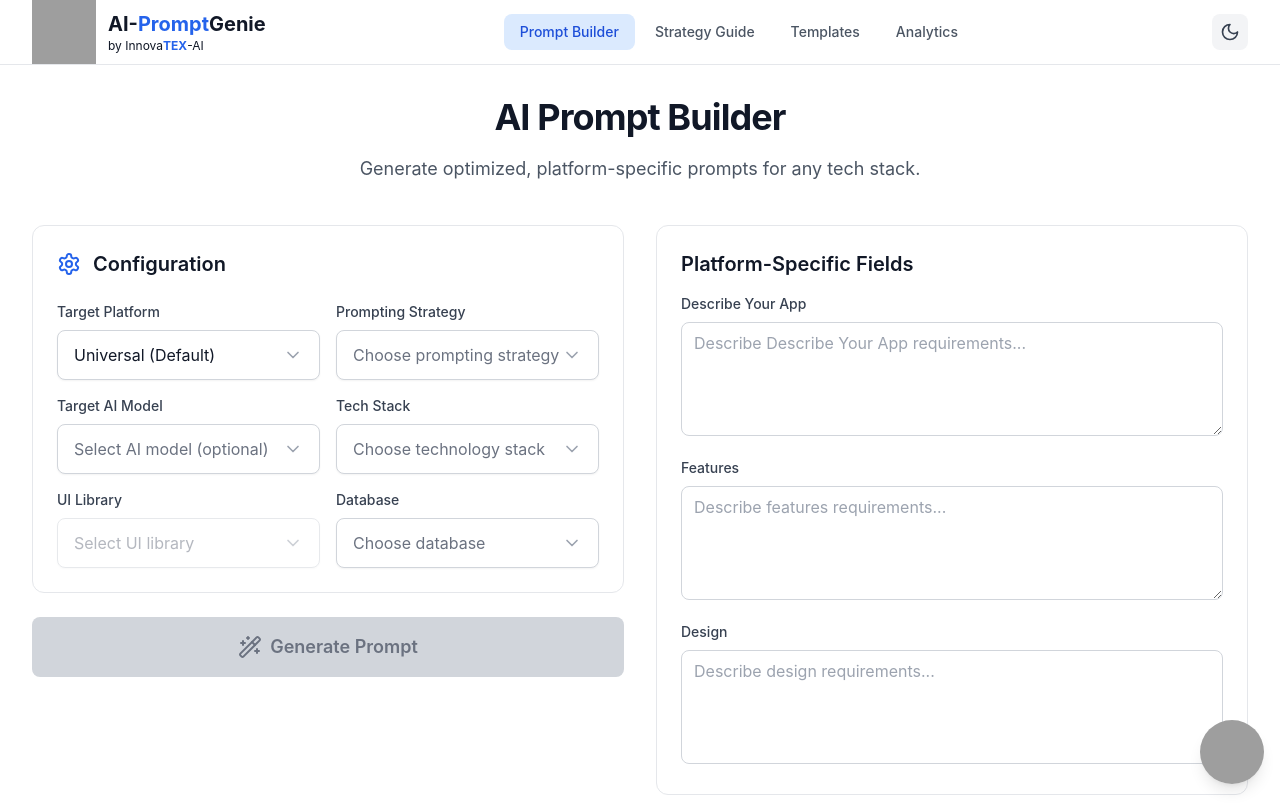
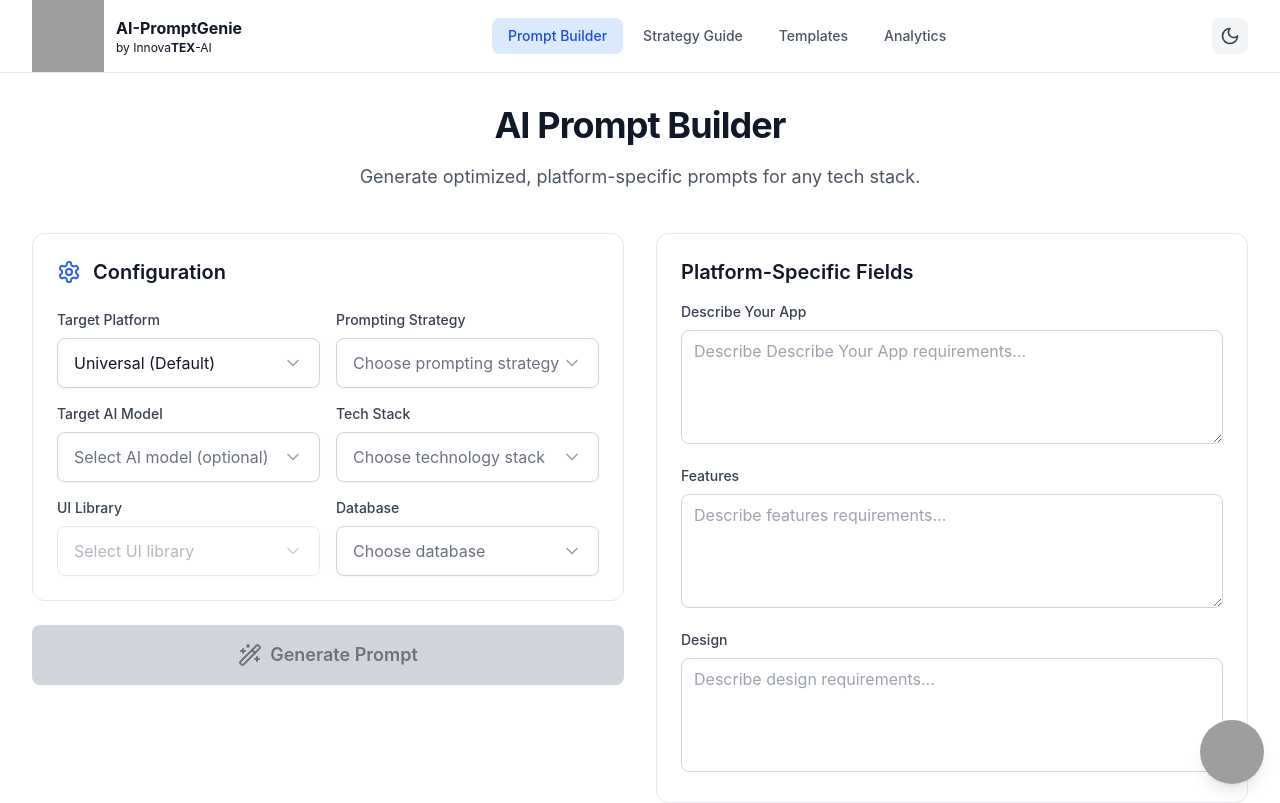
Before and after one commit to KingGoku910/inno-var-ai-prompt-genie, a React (Vite) app: page / in a window 1280 px wide. Shown: the top 803 px of the page. Built offline with nearby package versions, Linux system fonts and the light colour scheme; grey boxes are pictures that could not be loaded.

Commit message:
Update Header.tsx

```diff
--- a/src/components/layout/Header.tsx
+++ b/src/components/layout/Header.tsx
@@ -18,18 +18,18 @@ export const Header: React.FC<HeaderProps> = ({ activeSection, setActiveSection
   return (
     <header className="bg-white dark:bg-black border-b border-gray-200 dark:border-gray-700 sticky top-0 z-40">
       <div className="max-w-7xl mx-auto px-4 sm:px-6 lg:px-8">
-        <div className="flex items-center justify-between h-16">
+        <div className="flex items-center justify-between h-25">
           {/* Logo */}
           <div className="flex items-center space-x-3">
             <div className="relative">
-              <img src="https://imgur.com/Qbn547r.png" className="w-16 h-16" />
+              <img src="https://imgur.com/Qbn547r.png" className="w-18 h-18" />
             </div>
             <div>
-              <h1 className="text-xl font-bold text-gray-900 dark:text-white">
-                 AI-<span className="text-blue-600">Prompt</span>Genie
+              <h1 className="text-xl2 font-bold text-gray-900 dark:text-white">
+                 AI-<span className="text-colorHighlight">Prompt</span>Genie
               </h1>
               <p className="text-xs text-gray-900 dark:text-gray-400">
-                 by <a href="https://innovatex-ai.net">Innova<span className="text-blue-600 font-bold">TEX</span>-AI</a>
+                 by <a href="https://innovatex-ai.net">Innova<span className="text-colorHighlight font-bold">TEX</span>-AI</a>
               </p>
             </div>
           </div>
```
